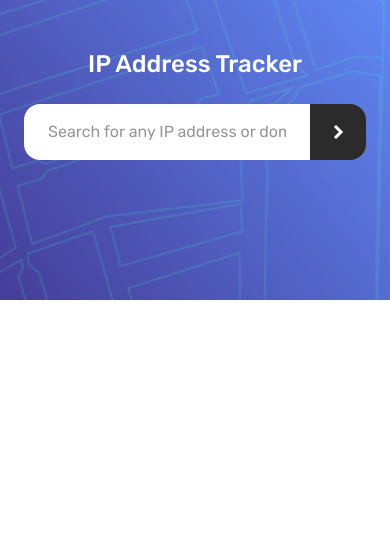
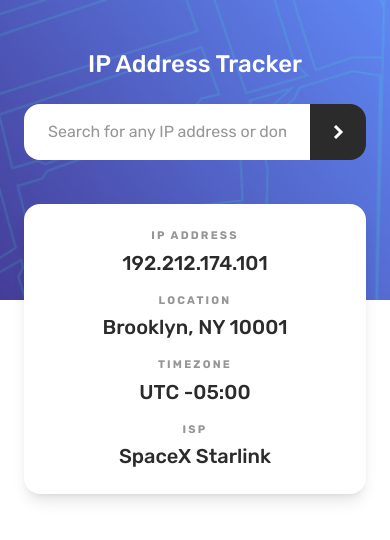
Before and after one commit to Zikra-S/IP-address-tracker, a React (Vite) app: page / in a window 390 px wide. Shown: the top 540 px of the page. Built offline with nearby package versions, Linux system fonts and the light colour scheme.

Commit message:
feat: add InfoCard component with responsive layout

```diff
--- a/src/App.tsx
+++ b/src/App.tsx
@@ -1,10 +1,22 @@
-import { Header } from "./components/header";
-import { SearchBar } from "./components/searchBar";
+import { Header } from './components/header'
+import { InfoCard } from './components/infoCard'
+import { SearchBar } from './components/searchBar'
 
 export default function App() {
   return (
-    <Header>
-      <SearchBar onSearch={(term) => console.log(term)} />
-    </Header>
-  );
+    <>
+      <Header>
+        <SearchBar onSearch={(term) => console.log(term)} />
+      </Header>
+
+      <div className="relative z-[1001] -mt-24 flex justify-center px-6 md:-mt-20">
+        <InfoCard
+          ip="192.212.174.101"
+          location="Brooklyn, NY 10001"
+          timezone="-05:00"
+          isp="SpaceX Starlink"
+        />
+      </div>
+    </>
+  )
 }
--- a/src/components/header.tsx
+++ b/src/components/header.tsx
@@ -8,14 +8,13 @@ interface HeaderProps {
 
 export function Header({ children }: HeaderProps) {
   return (
-    <header className="relative isolate flex h-75 flex-col items-center gap-6 px-6 pt-6 md:h-70 md:pt-8">
+    <header className="relative isolate z-1001 flex h-75 flex-col items-center gap-6 px-6 pt-6 md:h-70 md:pt-8">
+      {" "}
       <picture>
         <source media="(min-width: 768px)" srcSet={patternDesktop} />
         <img src={patternMobile} alt="" className="absolute inset-0 -z-10 h-full w-full object-cover" />
       </picture>
-
       <h1 className="text-2xl font-medium text-white md:text-[26px]">IP Address Tracker</h1>
-
       {children}
     </header>
   );
--- /dev/null
+++ b/src/components/infoCard.tsx
@@ -0,0 +1,26 @@
+interface InfoCardProps {
+  ip: string;
+  location: string;
+  timezone: string;
+  isp: string;
+}
+
+export function InfoCard({ ip, location, timezone, isp }: InfoCardProps) {
+  const items = [
+    { label: "IP Address", value: ip },
+    { label: "Location", value: location },
+    { label: "Timezone", value: `UTC ${timezone}` },
+    { label: "ISP", value: isp },
+  ];
+
+  return (
+    <dl className="grid w-full max-w-sm gap-4 rounded-2xl bg-white p-6 text-center shadow-lg md:max-w-6xl md:grid-cols-4 md:gap-0 md:p-8 md:text-left">
+      {items.map((item) => (
+        <div key={item.label} className="md:border-l md:border-neutral-200 md:px-8 md:first:border-l-0 md:first:pl-0">
+          <dt className="text-dark-gray text-[11px] font-bold tracking-[0.2em] uppercase md:text-xs">{item.label}</dt>
+          <dd className="text-very-dark-gray mt-1 text-xl font-medium wrap-break-word md:mt-2 md:text-2xl">{item.value}</dd>
+        </div>
+      ))}
+    </dl>
+  );
+}
```
